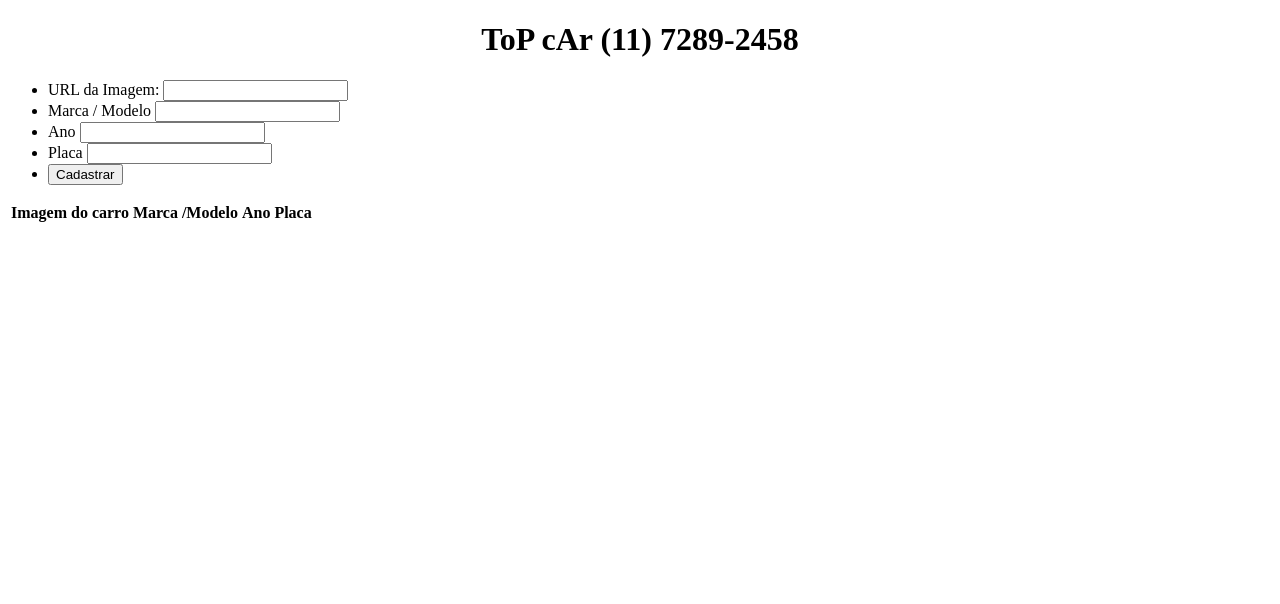
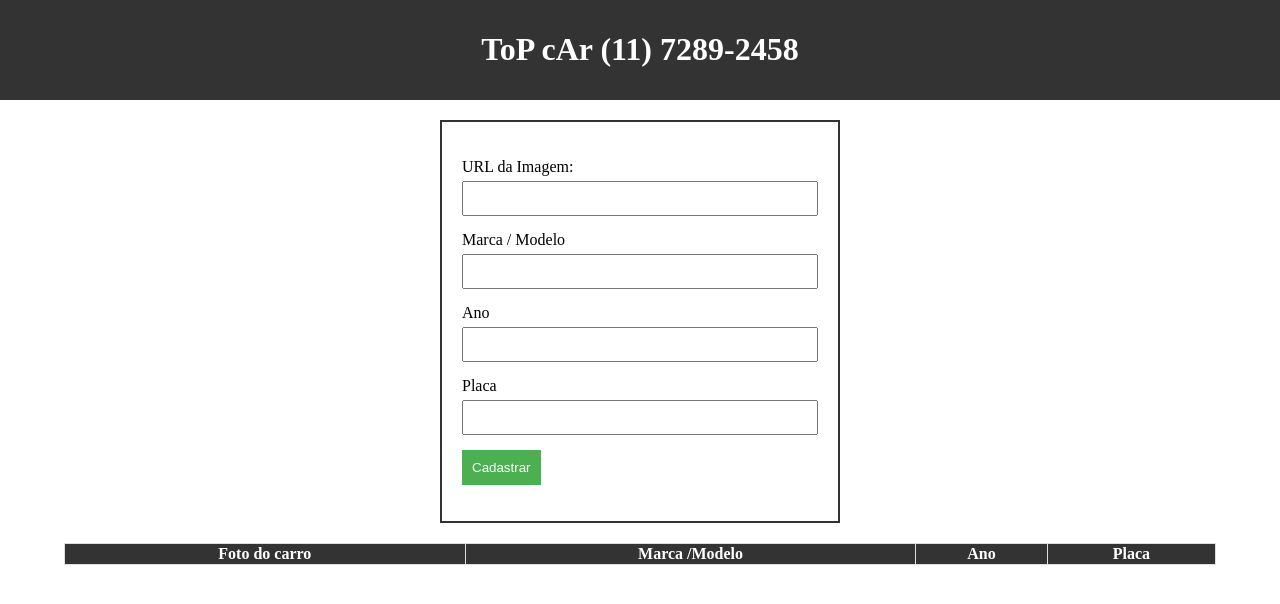
Before and after one commit to Raqfranca/bepassCursoJS, a plain HTML site: page aulaFinal/index.html in a window 1280 px wide. Drawn offline with Linux system fonts and the light colour scheme.

Commit message:
Implementing Challenge Functions 29

```diff
--- a/aulaFinal/index.html
+++ b/aulaFinal/index.html
@@ -14,23 +14,23 @@
         </h1>
     </header>
 
-    <form action="/" data-js="form-register" class="form">
+    <form action="/" data-js="form-register">
         <ul>
             <li>
                 <label for="urlImg">URL da Imagem:</label>
                 <input type="url" id="urlImg">
             </li>
             <li>
-                <label for="marca">Marca / Modelo</label>
-                <input type="text" id="marca">
+                <label for="brand">Marca / Modelo</label>
+                <input type="text" id="brand">
             </li>
             <li>
                 <label for="year">Ano</label>
                 <input type="number" id="year">
             </li>
             <li>
-                <label for="placa">Placa</label>
-                <input type="text" id="placa">
+                <label for="carLicensePlate">Placa</label>
+                <input type="text" id="carLicensePlate">
             </li>
             <li>
                 <button type="submit">Cadastrar</button>
@@ -41,7 +41,7 @@
     <table>
         <thead>
           <tr>
-            <th>Imagem do carro</th>
+            <th>Foto do carro</th>
             <th>Marca /Modelo</th>
             <th>Ano</th>
             <th>Placa</th>
--- a/aulaFinal/script.js
+++ b/aulaFinal/script.js
@@ -1,12 +1,11 @@
 (function(DOM) {
     'use strict';
 
-    function app(){
+    function app() {
       return {
-        init: function(){
-          console.log("Teste do init");
+        init: function() {
             this.companyInfo();
-          this.setupForm();
+            this.initForm();
         },
 
         companyInfo: function companyInfo() {
@@ -30,32 +29,49 @@
           }
         },
 
-        setupForm: function setupForm() {
+        initForm: function initForm() {
             var self = this;
-          var form = new DOM('[data-js="form-register"]').get()[0];
+            var $form = new DOM('[data-js="form-register"]').get()[0];
 
-          form.addEventListener('submit', function(event) {
+            $form.addEventListener('submit', function(event) {
                 event.preventDefault();
-            self.handleFormSubmit(form);
+                self.addRowToTable();
             });
         },
 
-        handleFormSubmit: function handleFormSubmit(form) {
-          var $tableBody = new DOM('table tbody');
-          var newRow = $tableBody.create('tr');
+        addRowToTable: function addRowToTable() {
+            var $table = new DOM('table').get()[0];
+            var rowData = this.getFormData();
 
 
-          var marcaInput = form.querySelector('#marca');
-          var newCell = newRow.create('td');
-          newCell.textContent = marcaInput.value;
+            var newRow = $table.insertRow(-1);
 
 
-          $tableBody.get()[0].appendChild(newRow);
+            var imgCell = newRow.insertCell();
+            var cardImg = document.createElement('img');
+            cardImg.src = rowData.urlImg;
+            cardImg.classList.add('card-img-top', 'table-img');
+            imgCell.appendChild(cardImg);
 
+            Object.values(rowData).forEach(function(value) {
+                if (value !== rowData.urlImg) {
+                var cell = newRow.insertCell();
+                var text = document.createTextNode(value);
+                cell.appendChild(text);
+                }
+            });
+        },
 
-          form.reset();
+        getFormData: function getFormData() {
+            var formData = {};
+            var formElements = new DOM('[data-js="form-register"] input').get();
+
+            formElements.forEach(function(input) {
+                formData[input.id] = input.value;
+            });
+
+            return formData;
         }
-
       };
     }
 
--- a/aulaFinal/styles.css
+++ b/aulaFinal/styles.css
@@ -1,3 +1,78 @@
+body{
+    display: flex;
+    flex-direction: column;
+    align-items: center;
+    justify-content: flex-start;
+    height: 100vh;
+    margin: 0;
+}
+
 .navbar{
+    background-color: #333;
+    color: white;
+    padding: 10px;
+    width: 100%;
     text-align: center;
 }
+
+form{
+    border: 2px solid #333;
+    padding: 20px;
+    max-width: 400px;
+    width: 100%;
+    box-sizing: border-box;
+    margin-top: 20px; /* Espaço entre a navbar e o formulário */
+}
+
+ul {
+    list-style: none;
+    padding: 0;
+}
+
+li{
+    margin-bottom: 15px;
+}
+
+label{
+    display: block;
+    margin-bottom: 5px;
+}
+
+input{
+    width: 100%;
+    padding: 8px;
+    box-sizing: border-box;
+}
+
+button{
+    background-color: #4caf50;
+    color: white;
+    padding: 10px;
+    border: none;
+    cursor: pointer;
+}
+
+button:hover{
+    background-color: #45a049;
+}
+
+table{
+    margin-top: 20px;
+    border-collapse: collapse;
+    width: 90%;
+}
+
+th, td{
+    border: 1px solid #ddd;
+    text-align: center;
+}
+
+th{
+    background-color: #333;
+    color: white;
+}
+
+.table-img {
+    max-width: 30rem;
+    max-height: 30rem;
+  }
```
Lines whose indentation alone changed are shown as unchanged.
